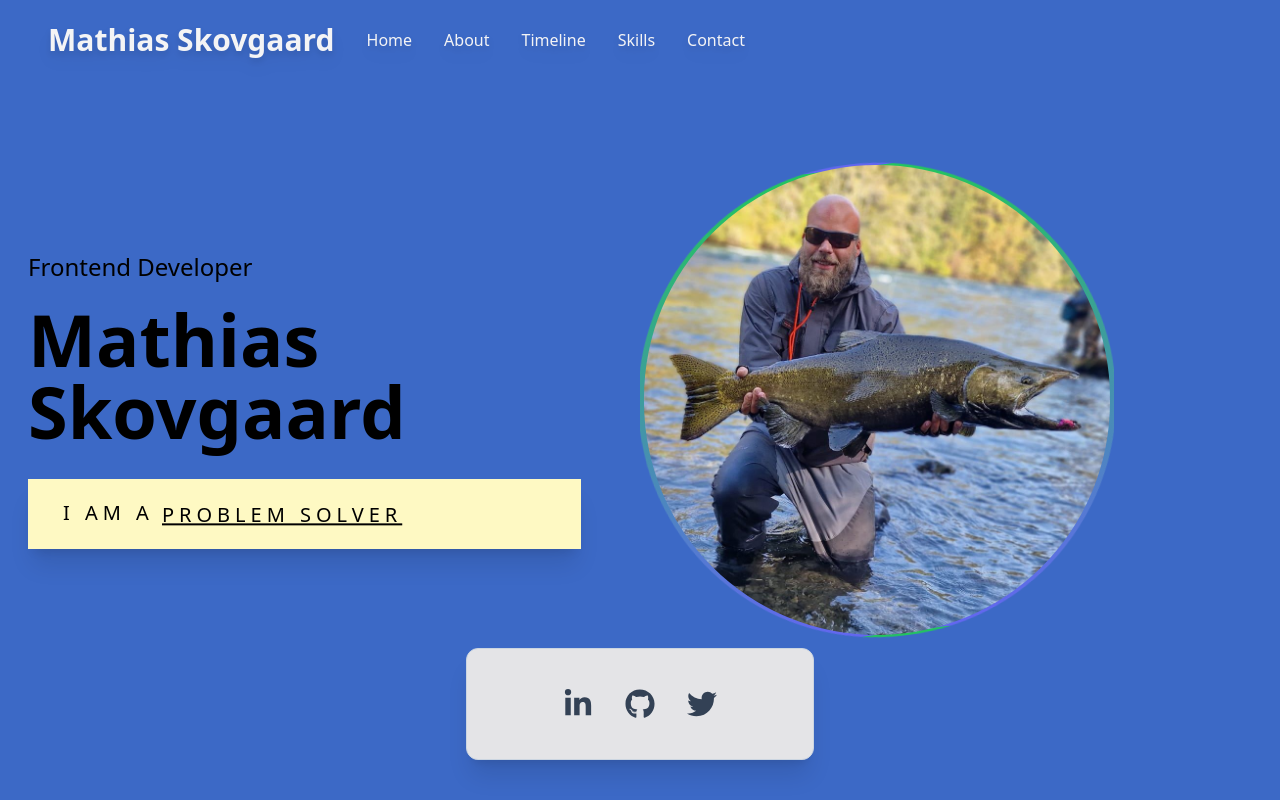
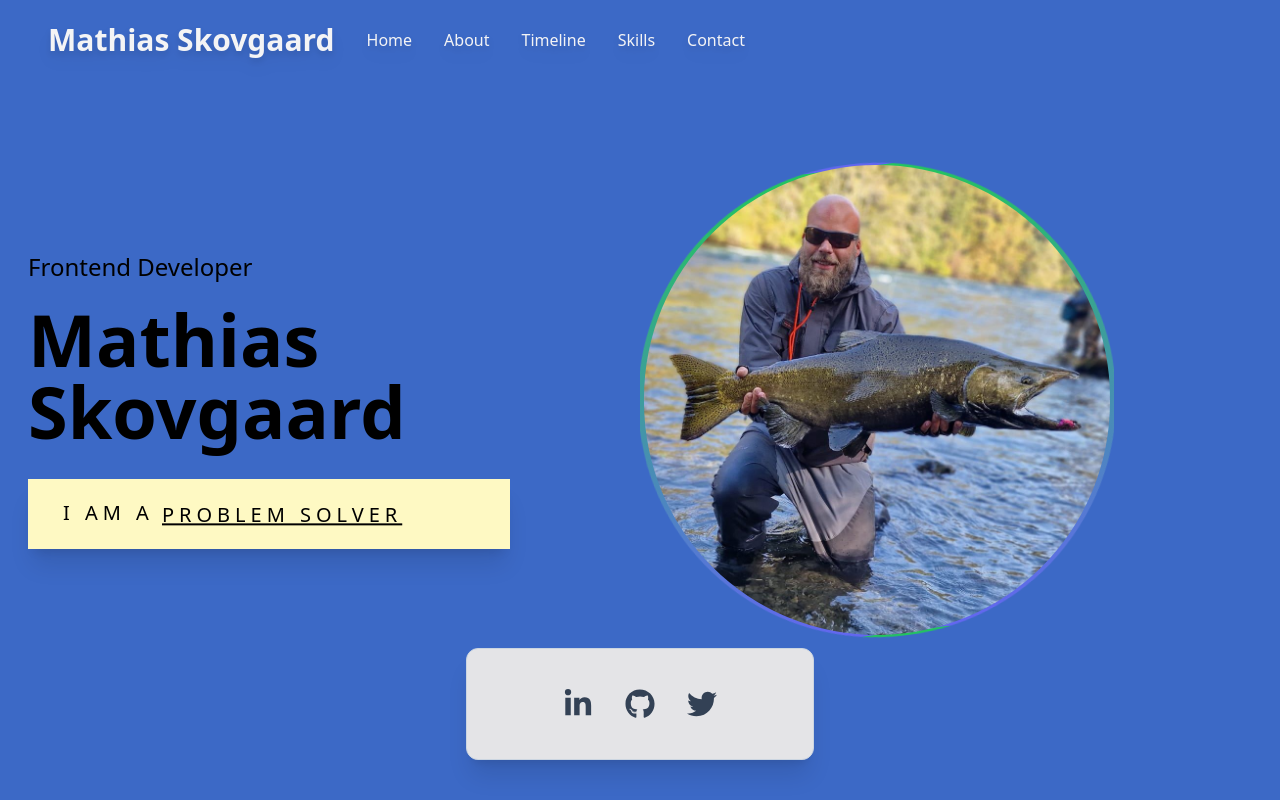
Before and after one commit to Sk0vgaard/my-portfolio, a React (Create React App) app: page / in a window 1280 px wide. Shown: the top 800 px of the page. Built offline with nearby package versions, Linux system fonts and the light colour scheme; the HTML template or start-up script is replaced by a standard one; what tw-elements would draw is missing.

Commit message:
Refactor scroller in home.jsx to be more fitting

```diff
--- a/src/components/home/home.jsx
+++ b/src/components/home/home.jsx
@@ -50,8 +50,8 @@ const Home = () => {
                         </p>
                         <div className='grid ml-[8px] overflow-hidden'>
                             <p className="text-scroll underline">Problem solver</p>
-                            <p className="text-scroll underline">Proactive communicator</p>
-                            <p className="text-scroll underline">Detail oriented</p>
+                            <p className="text-scroll underline">Mentor</p>
+                            <p className="text-scroll underline">Communicator</p>
                             <p className="text-scroll underline">Team player</p>
                             <p className="text-scroll underline">Continuous learner</p>
                             <p className="text-scroll underline">Problem solver</p>
```
